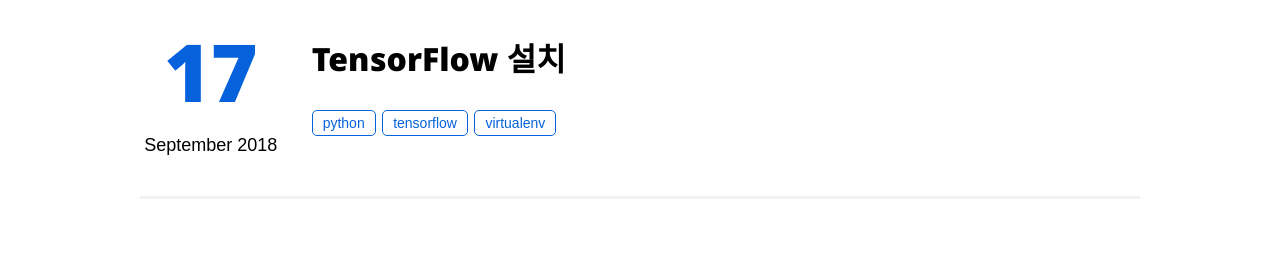
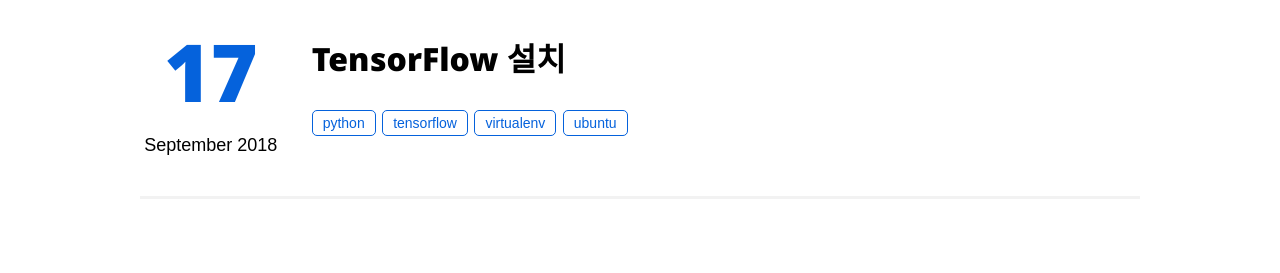
Before and after one commit to hcnoh/blog-prev, a Jekyll site: the page built from index.html, in a window 1280 px wide and 900 px high, scrolled down 788 px. Shown: the part 145-418 px from the top of the window. Built offline with Jekyll 4.4.1, drawn with Linux system fonts in a browser that asks for light colours.

Commit message:
Update 2018-09-17-tensorflow-installation.md

```diff
--- a/_posts/2018-09-17-tensorflow-installation.md
+++ b/_posts/2018-09-17-tensorflow-installation.md
@@ -8,7 +8,7 @@
 - python
 - tensorflow
 - virtualenv
--
+- ubuntu
 categories:
 - Development
 twitter_text: 'TensorFlow 설치'
```
